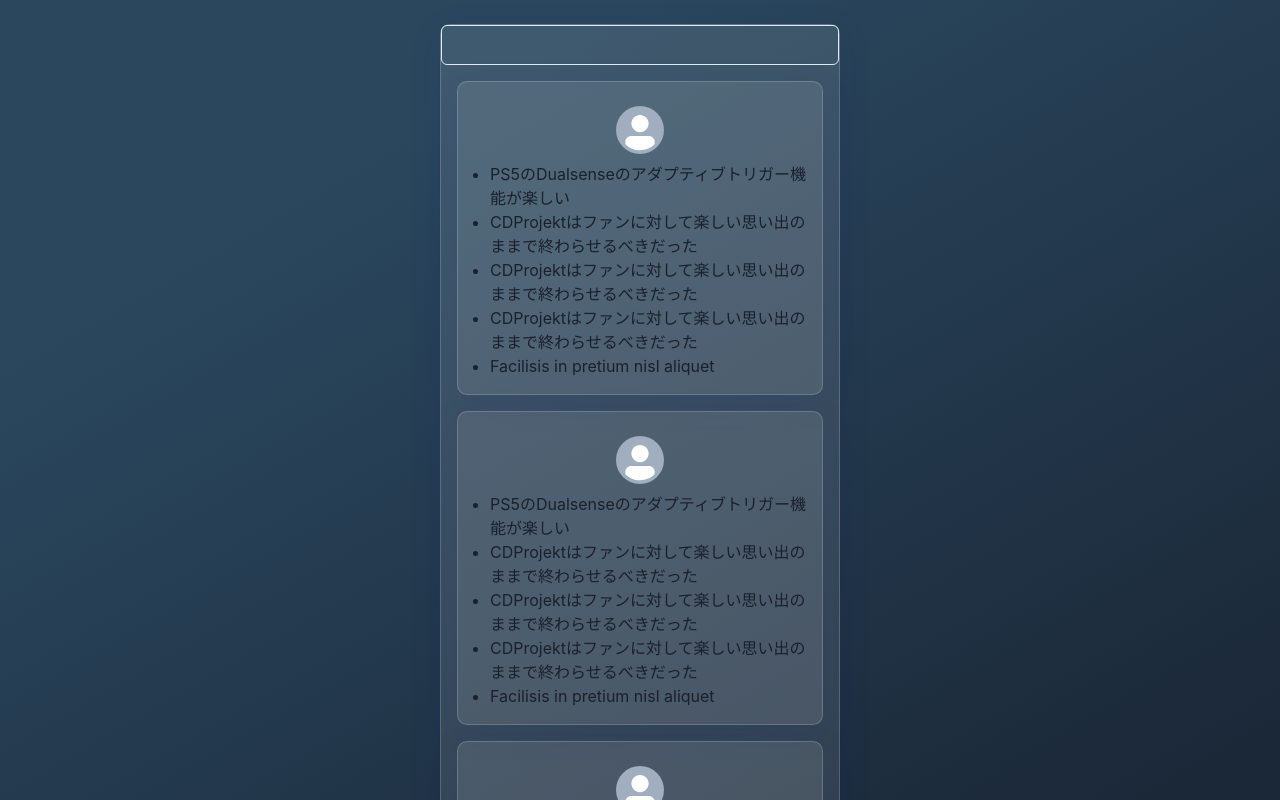
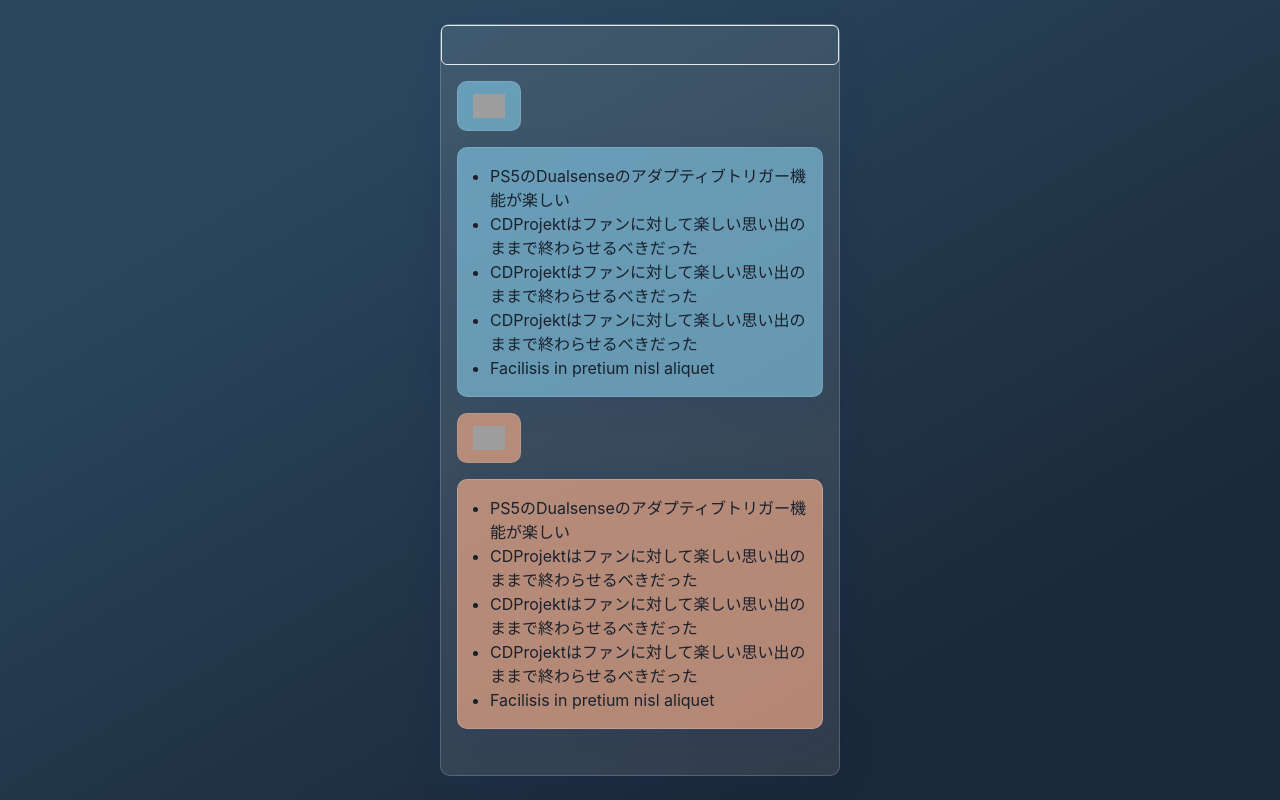
Before and after one commit to crypt0box/gamergpt, a Next.js app: page / in a window 1280 px wide. Shown: the top 800 px of the page. Built offline with nearby package versions, Linux system fonts and the light colour scheme; grey boxes are pictures that could not be loaded.

Commit message:
feat: レビューカードのデザインを実装

```diff
--- a/src/pages/index.tsx
+++ b/src/pages/index.tsx
@@ -11,6 +11,7 @@
 } from "@chakra-ui/react";
 import axios from "axios";
 import Head from "next/head";
+import Image from "next/image";
 import { useState } from "react";
 import { Review } from "./api/gpt";
 
@@ -65,19 +66,33 @@
               />
             </FormControl>
           </form>
+          <Flex
+            m={4}
+            p={3}
+            w={16}
+            justifyContent="center"
+            alignItems="center"
+            backgroundColor="rgba( 135, 206, 235, 0.6 )"
+            borderRadius="10px"
+            border="1px solid rgba( 255, 255, 255, 0.1 )"
+          >
+            <Image
+              src={`https://twemoji.maxcdn.com/v/latest/svg/1f44d.svg`}
+              alt={`goodアイコン`}
+              width={32}
+              height={32}
+            />
+          </Flex>
           <Box
             display="flex"
             flexDirection="column"
-            m={4}
+            mx={4}
             p={4}
-            background="rgba( 255, 255, 255, 0.1 )"
+            background="rgba( 135, 206, 235, 0.6 )"
             boxShadow="0 8px 32px 0 rgba( 31, 38, 135, 0.1 )"
             borderRadius="10px"
-            border="1px solid rgba( 255, 255, 255, 0.18 )"
+            border="1px solid rgba( 255, 255, 255, 0.1 )"
           >
-            <Flex m={2} justifyContent="center" alignItems="center">
-              <Avatar />
-            </Flex>
             <Box>
               <UnorderedList>
                 <ListItem>
@@ -96,50 +111,34 @@
               </UnorderedList>
             </Box>
           </Box>
+          <Flex
+            m={4}
+            p={3}
+            w={16}
+            justifyContent="center"
+            alignItems="center"
+            backgroundColor="rgba( 235, 167, 134, 0.7 )"
+            borderRadius="10px"
+            border="1px solid rgba( 255, 255, 255, 0.1 )"
+          >
+            <Image
+              src={`https://twemoji.maxcdn.com/v/latest/svg/1f44e.svg`}
+              alt={`goodアイコン`}
+              width={32}
+              height={32}
+            />
+          </Flex>
           <Box
+            position="relative"
             display="flex"
             flexDirection="column"
             m={4}
             p={4}
-            background="rgba( 255, 255, 255, 0.1 )"
+            background="rgba( 235, 167, 134, 0.7 )"
             boxShadow="0 8px 32px 0 rgba( 31, 38, 135, 0.1 )"
             borderRadius="10px"
             border="1px solid rgba( 255, 255, 255, 0.18 )"
           >
-            <Flex m={2} justifyContent="center" alignItems="center">
-              <Avatar />
-            </Flex>
-            <Box>
-              <UnorderedList>
-                <ListItem>
-                  PS5のDualsenseのアダプティブトリガー機能が楽しい
-                </ListItem>
-                <ListItem>
-                  CDProjektはファンに対して楽しい思い出のままで終わらせるべきだった
-                </ListItem>
-                <ListItem>
-                  CDProjektはファンに対して楽しい思い出のままで終わらせるべきだった
-                </ListItem>
-                <ListItem>
-                  CDProjektはファンに対して楽しい思い出のままで終わらせるべきだった
-                </ListItem>
-                <ListItem>Facilisis in pretium nisl aliquet</ListItem>
-              </UnorderedList>
-            </Box>
-          </Box>
-          <Box
-            display="flex"
-            flexDirection="column"
-            m={4}
-            p={4}
-            background="rgba( 255, 255, 255, 0.1 )"
-            boxShadow="0 8px 32px 0 rgba( 31, 38, 135, 0.1 )"
-            borderRadius="10px"
-            border="1px solid rgba( 255, 255, 255, 0.18 )"
-          >
-            <Flex m={2} justifyContent="center" alignItems="center">
-              <Avatar />
-            </Flex>
             <Box>
               <UnorderedList>
                 <ListItem>
```
